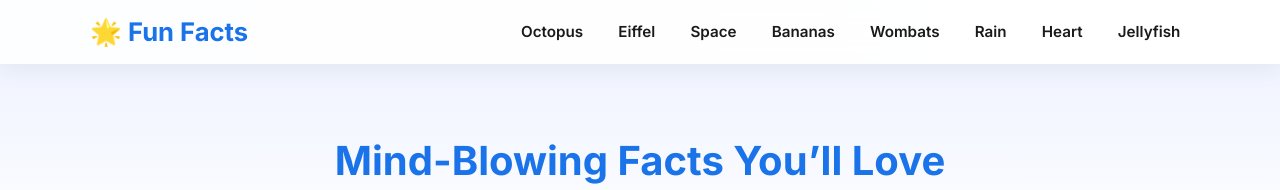
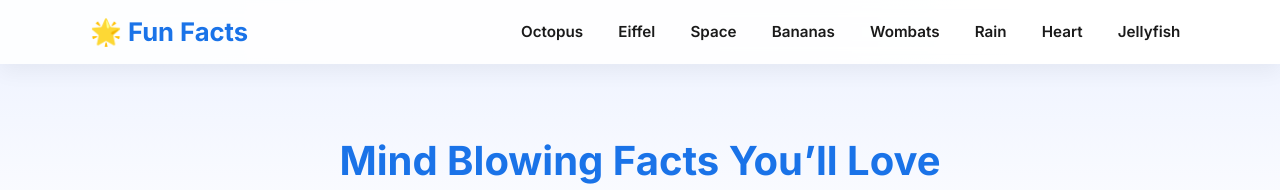
Before and after one commit to RohiniMaram13/AI_AGENT_FOR_WEBSITE, a plain HTML site: page index.html in a window 1280 px wide. Shown: the top 190 px of the page. Drawn offline with Linux system fonts and the light colour scheme.

Commit message:
index.html

```diff
--- a/index.html
+++ b/index.html
@@ -179,7 +179,7 @@
   </nav>
 
   <div class="hero">
-    <h2>Mind-Blowing Facts You’ll Love</h2>
+    <h2>Mind Blowing Facts You’ll Love</h2>
     <p>Explore a collection of quirky, surprising, and amazing facts from science, nature, and beyond — all in one beautiful scroll.</p>
   </div>
 
```
